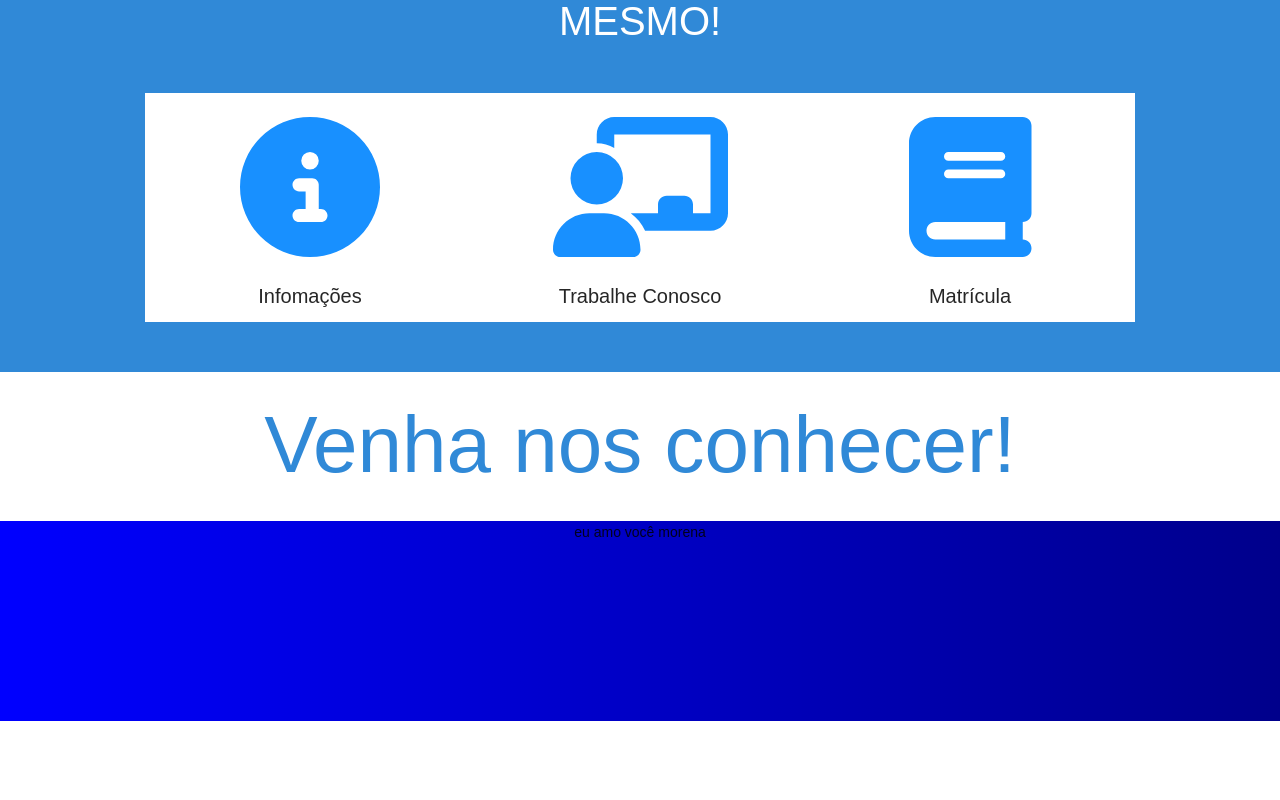
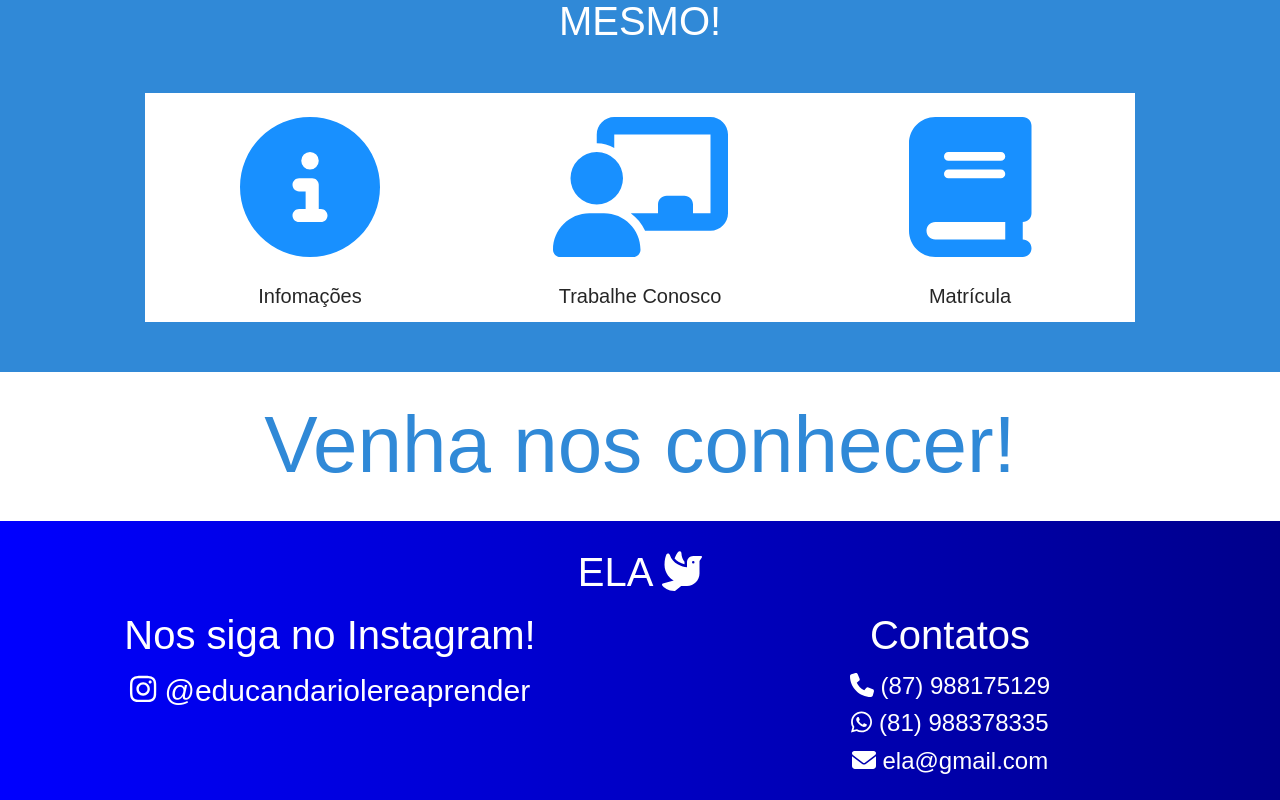
Before and after one commit to srcmarcelo/ela-web, a React (Create React App) app: page / in a window 1280 px wide. Shown: the part 921-1721 px from the top of the page. Before the commit the page ends 1642 px from the top, so only its background shows below. Built offline with nearby package versions, Linux system fonts and the light colour scheme; the HTML template or start-up script is replaced by a standard one.

Commit message:
setting footer

```diff
--- a/package.json
+++ b/package.json
@@ -4,6 +4,7 @@
   "private": true,
   "dependencies": {
     "@fortawesome/fontawesome-svg-core": "^1.3.0",
+    "@fortawesome/free-brands-svg-icons": "^6.1.0",
     "@fortawesome/free-regular-svg-icons": "^6.0.0",
     "@fortawesome/free-solid-svg-icons": "^6.0.0",
     "@fortawesome/react-fontawesome": "^0.1.17",
--- a/src/components/Footer/index.jsx
+++ b/src/components/Footer/index.jsx
@@ -1,6 +1,33 @@
 import React from "react";
+import { FontAwesomeIcon } from "@fortawesome/react-fontawesome";
+import { faDove, faPhone, faEnvelope } from "@fortawesome/free-solid-svg-icons";
+import { faInstagram, faWhatsapp } from "@fortawesome/free-brands-svg-icons";
 import { FooterContainer } from "./styles";
 
-const Footer = () => <FooterContainer>eu amo você morena</FooterContainer>;
+const Footer = () => (
+  <FooterContainer>
+    <div className="iconContainer">
+      ELA <FontAwesomeIcon icon={faDove} />
+    </div>
+    <div className="contactContainer">
+      <div className="content">
+        <div className="headers">Nos siga no Instagram!</div>
+        <FontAwesomeIcon icon={faInstagram} /> @educandariolereaprender
+      </div>
+      <div className="content">
+        <div className="headers">Contatos</div>
+        <div className="contacts">
+          <FontAwesomeIcon icon={faPhone} />  (87) 988175129
+        </div>
+        <div className="contacts">
+          <FontAwesomeIcon icon={faWhatsapp} />  (81) 988378335
+        </div>
+        <div className="contacts">
+          <FontAwesomeIcon icon={faEnvelope} />  ela@gmail.com
+        </div>
+      </div>
+    </div>
+  </FooterContainer>
+);
 
 export default Footer;
--- a/src/components/Footer/styles.js
+++ b/src/components/Footer/styles.js
@@ -3,5 +3,38 @@ import styled from "styled-components";
 export const FooterContainer = styled.div`
   background: linear-gradient(90deg, blue, darkblue);
   text-align: center;
-  height: 200px;
+  padding: 20px;
+
+  .iconContainer {
+    color: #fff;
+    font-size: 40px;
+  }
+
+  .contactContainer {
+    display: grid;
+    grid-auto-flow: column;
+    grid-template-columns: repeat(2, 1fr);
+    @media (max-width: 640px) {
+      grid-auto-flow: row;
+      grid-template-columns: none;
+    }
+
+    .content {
+      color: #fff;
+      font-size: 30px;
+
+      @media (max-width: 450px) {
+        font-size: 20px;
+      }
+
+      .headers {
+        color: #fff;
+        font-size: 40px;
+      }
+
+      .contacts {
+        font-size: 24px;
+      }
+    }
+  }
 `;
```
Also changed, not shown: 1 other file (tests, documents, lock files or other folders).
